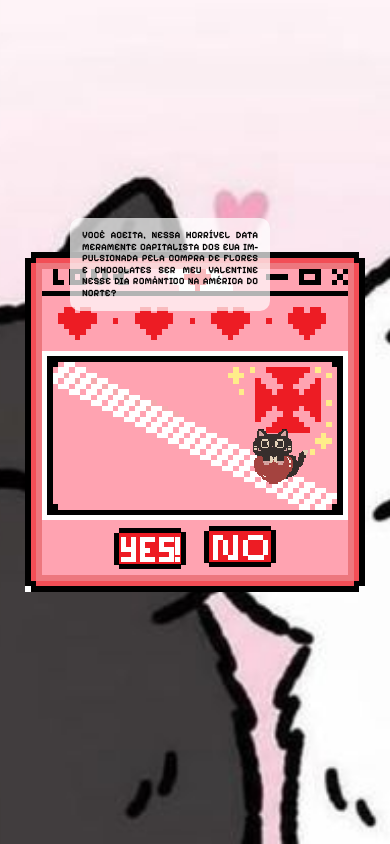
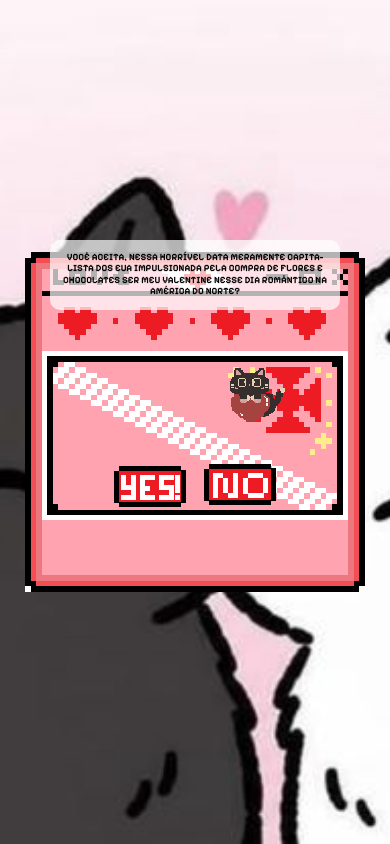
Before and after one commit to foweca/Presente-pro-Marcelo, a plain HTML site: page index.html in a window 390 px wide. Both pictures are taken after a click on the element "CHEGOU UMA MENSAGEM PARA VOCÊ!". Drawn offline with Linux system fonts and the light colour scheme; a web font is replaced by a local one.

Commit message:
Update style.css

```diff
--- a/style.css
+++ b/style.css
@@ -198,35 +198,34 @@ body {
     /* ================= Content Row ================= */
     .content-row {
         flex-direction: column;
-        align-items: stretch; /* deixa os filhos ocuparem a largura total */
         gap: 15px;
     }
 
     /* ================= Title Box ================= */
     .title-box {
-        margin-top: 100px;
-        margin-left: 30px;
-        margin-right: 80px;
+        margin-top: 60px;
+        margin-left: 10px;
+        margin-right: 10px;
         padding: 12px;
         max-width: 90%;
-        text-align: justify;
+        text-align: center;
         background-color: rgba(255, 255, 255, 0.7);
     }
 
     .title-box h1 {
-        font-size: 0.6rem;
+        font-size: 0.6rem; /* diminuiu a fonte */
         line-height: 1.2;
         word-wrap: break-word;
     }
 
     /* ================= Cat Image ================= */
     .cat {
-        margin-top: 100px;
+        margin-top: 40px;        /* diminui um pouco a distância do topo */
         width: 60px;
         height: auto;
         display: block;
-        margin-left: auto;
-        margin-right: 40px;
+        margin-left: 40%;        /* empurra um pouco para a direita sem colar na borda */
+        margin-right: 0;         /* margem direita zero para não estourar */
     }
 
     /* ================= Buttons ================= */
@@ -251,7 +250,7 @@ body {
 
     .final-text {
         margin-top: 80px;
-        font-size: 0.9rem;
+        font-size: 0.9rem; /* diminuiu a fonte */
         text-align: left;
         line-height: 1.4;
         max-width: 90%;
```
